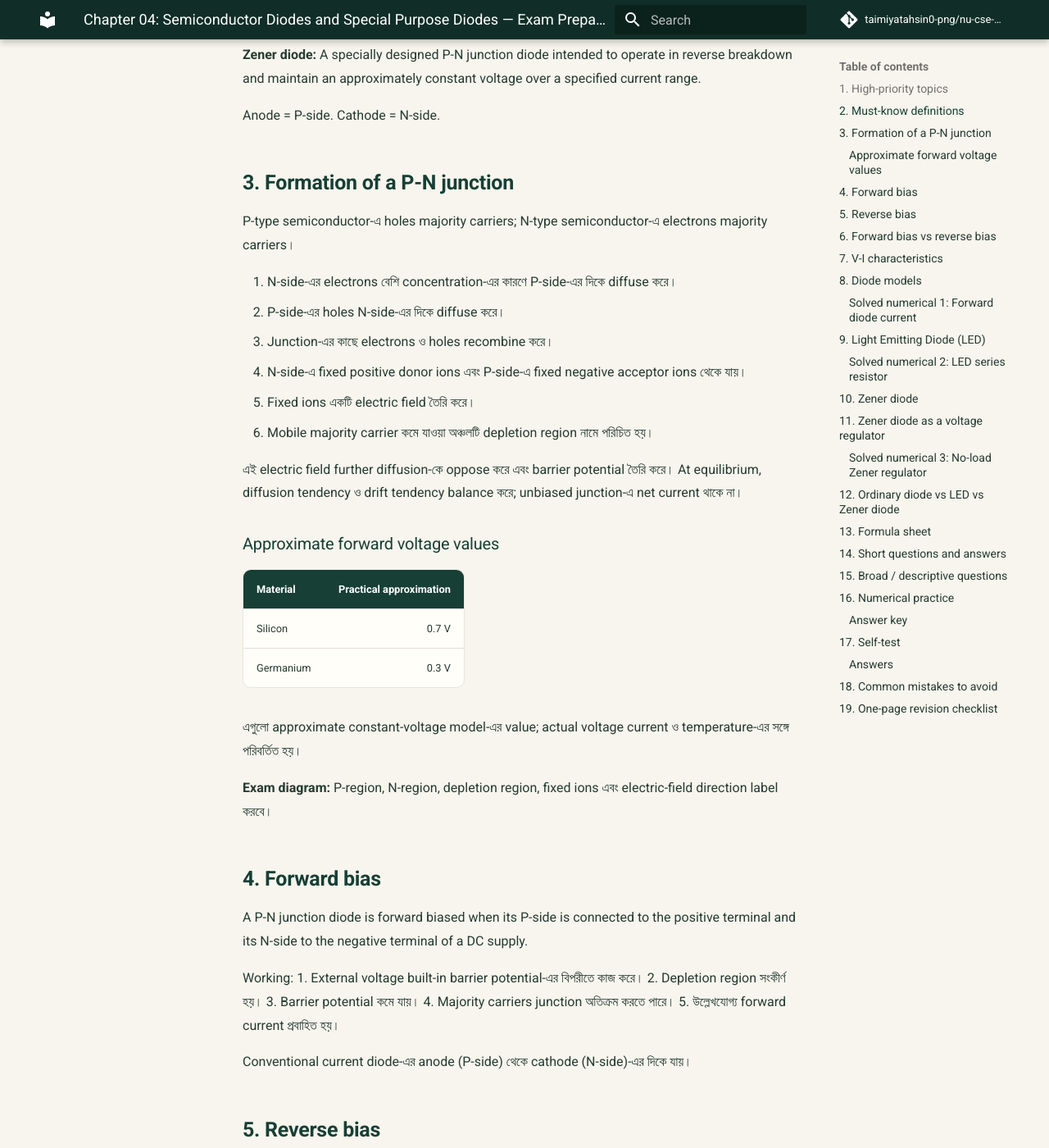
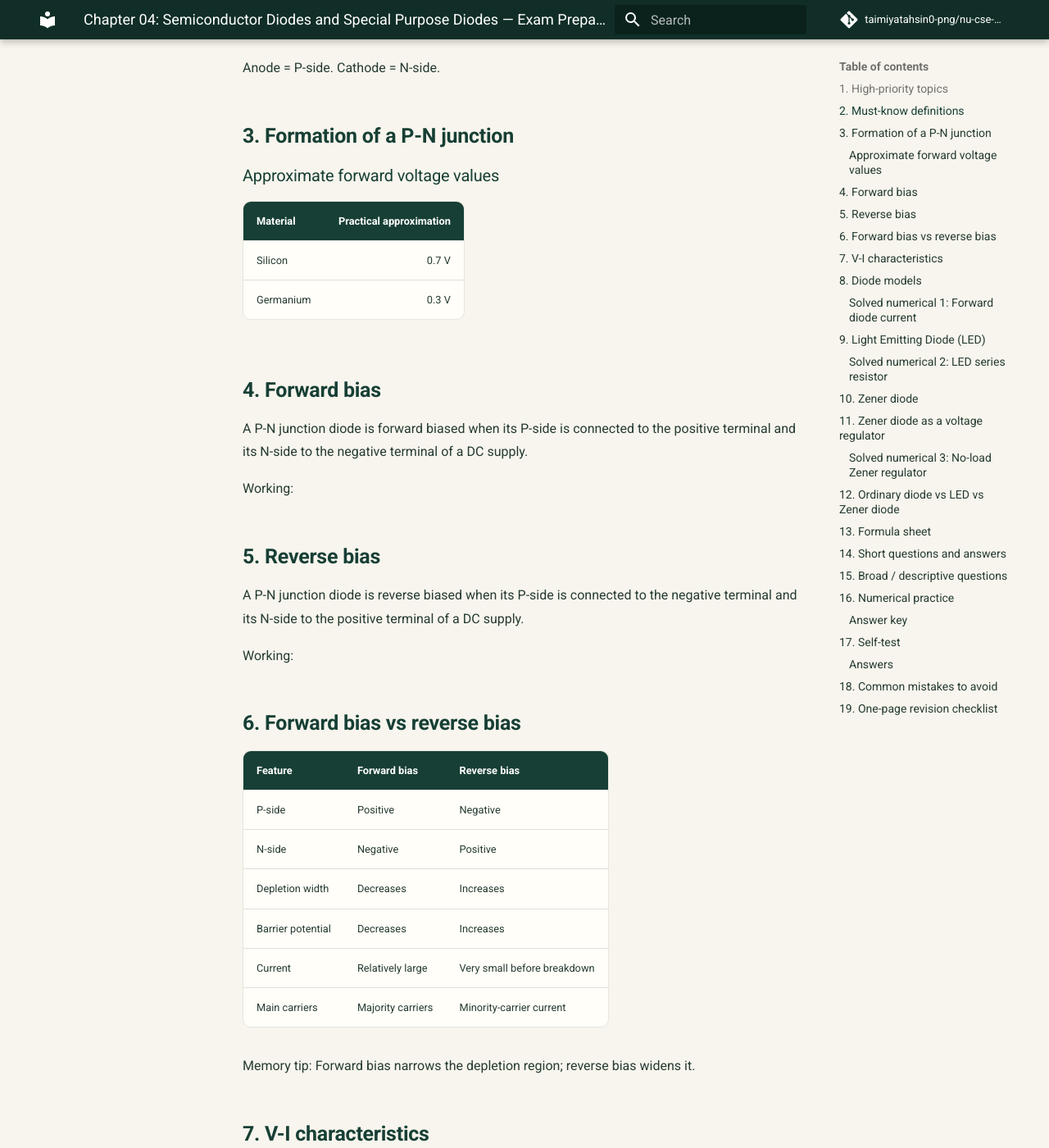
Before and after one commit to taimiyatahsin0-png/nu-cse-notes-store, an MkDocs documentation site: the page built from docs/subjects/eec/chapter-04-exam-preparation.md, in a window 1280 px wide and 1400 px high, scrolled down 1399 px. Shown: the whole window at 82% size. Built offline with MkDocs 1.6.1 and Material for MkDocs 9.7.7, drawn with Linux system fonts in a browser that asks for light colours; comment, search, counter and statistics services are not loaded; some of the changed text lies outside the part shown.

Commit message:
Remove Bangla content; standardize English-only notes

```diff
--- a/docs/subjects/eec/chapter-04-exam-preparation.md
+++ b/docs/subjects/eec/chapter-04-exam-preparation.md
@@ -2,7 +2,6 @@
 
 **Course:** Electrical and Electronic Circuit (EEC)
 **Course Code:** 510203
-**Language:** Bangla explanations with standard English exam terminology
 
 > This pack follows the Chapter 04 notes currently recorded in this repository. It is a practice resource, not a prediction of actual examination questions. Confirm the current syllabus with your department.
 
@@ -38,17 +37,6 @@ Anode = P-side. Cathode = N-side.
 
 ## 3. Formation of a P-N junction
 
-P-type semiconductor-এ holes majority carriers; N-type semiconductor-এ electrons majority carriers।
-
-1. N-side-এর electrons বেশি concentration-এর কারণে P-side-এর দিকে diffuse করে।
-2. P-side-এর holes N-side-এর দিকে diffuse করে।
-3. Junction-এর কাছে electrons ও holes recombine করে।
-4. N-side-এ fixed positive donor ions এবং P-side-এ fixed negative acceptor ions থেকে যায়।
-5. Fixed ions একটি electric field তৈরি করে।
-6. Mobile majority carrier কমে যাওয়া অঞ্চলটি depletion region নামে পরিচিত হয়।
-
-এই electric field further diffusion-কে oppose করে এবং barrier potential তৈরি করে। At equilibrium, diffusion tendency ও drift tendency balance করে; unbiased junction-এ net current থাকে না।
-
 ### Approximate forward voltage values
 
 | Material | Practical approximation |
@@ -56,35 +44,17 @@ P-type semiconductor-এ holes majority carriers; N-type semiconductor-এ elect
 | Silicon | 0.7 V |
 | Germanium | 0.3 V |
 
-এগুলো approximate constant-voltage model-এর value; actual voltage current ও temperature-এর সঙ্গে পরিবর্তিত হয়।
-
-**Exam diagram:** P-region, N-region, depletion region, fixed ions এবং electric-field direction label করবে।
-
 ## 4. Forward bias
 
 A P-N junction diode is forward biased when its P-side is connected to the positive terminal and its N-side to the negative terminal of a DC supply.
 
 Working:
-1. External voltage built-in barrier potential-এর বিপরীতে কাজ করে।
-2. Depletion region সংকীর্ণ হয়।
-3. Barrier potential কমে যায়।
-4. Majority carriers junction অতিক্রম করতে পারে।
-5. উল্লেখযোগ্য forward current প্রবাহিত হয়।
-
-Conventional current diode-এর anode (P-side) থেকে cathode (N-side)-এর দিকে যায়।
 
 ## 5. Reverse bias
 
 A P-N junction diode is reverse biased when its P-side is connected to the negative terminal and its N-side to the positive terminal of a DC supply.
 
 Working:
-1. External voltage junction-এর built-in electric field-কে support করে।
-2. Depletion region প্রশস্ত হয়।
-3. Barrier potential বৃদ্ধি পায়।
-4. Majority carrier conduction strongly restricted হয়।
-5. Minority carrier-এর কারণে অল্প reverse current প্রবাহিত হয়।
-
-এই অল্প current-কে reverse saturation current বলা হয়। Reverse voltage breakdown পর্যায়ে পৌঁছালে current দ্রুত বেড়ে যায়।
 
 ## 6. Forward bias vs reverse bias
 
@@ -100,8 +70,6 @@ Working:
 Memory tip: Forward bias narrows the depletion region; reverse bias widens it.
 
 ## 7. V-I characteristics
-
-V-I graph-এ horizontal axis-এ diode voltage এবং vertical axis-এ diode current দেখানো হয়।
 
 **Forward region:** Initially current is small. As forward voltage increases, current rises rapidly. Introductory calculations often use about 0.7 V for silicon and 0.3 V for germanium.
 
@@ -168,20 +136,7 @@ R = Vr/I = 3/0.01 = 300 ohm.
 
 A Zener diode is designed to operate in reverse breakdown and maintain an approximately constant voltage over a specified current range.
 
-Zener diode সাধারণত ordinary diode-এর তুলনায় বেশি heavily doped হয়; depletion region তুলনামূলক narrow। এর specified reverse breakdown voltage-কে Zener voltage (Vz) বলে।
-
-Reverse bias-এ breakdown-এর আগে অল্প current প্রবাহিত হয়। Reverse voltage Vz-এ পৌঁছালে current দ্রুত বাড়ে, কিন্তু permitted operating-current range-এ diode voltage প্রায় constant থাকে।
-
-Forward bias-এ Zener diode broadly ordinary silicon diode-এর মতো আচরণ করে। Reverse breakdown-এ operation করার সময় current limit করতে series resistor প্রয়োজন। Maximum current ও power rating অতিক্রম করা যাবে না।
-
 ## 11. Zener diode as a voltage regulator
-
-Basic Zener shunt regulator-এর উপাদান: DC input supply, series resistor, reverse-biased Zener diode এবং load resistor। Zener diode ও load parallel-এ থাকে। Zener breakdown region-এ থাকলে output voltage প্রায় Vz-এর সমান থাকে।
-
-- Input voltage বাড়লে, load current unchanged থাকলে Zener current বাড়তে পারে।
-- Load current বাড়লে Zener current কমে; output প্রায় constant থাকতে পারে।
-- Zener current minimum regulating value-এর নিচে গেলে regulation নষ্ট হতে পারে।
-- Zener current খুব বেশি হলে power rating অতিক্রম করতে পারে।
 
 ### Solved numerical 3: No-load Zener regulator
 
```
